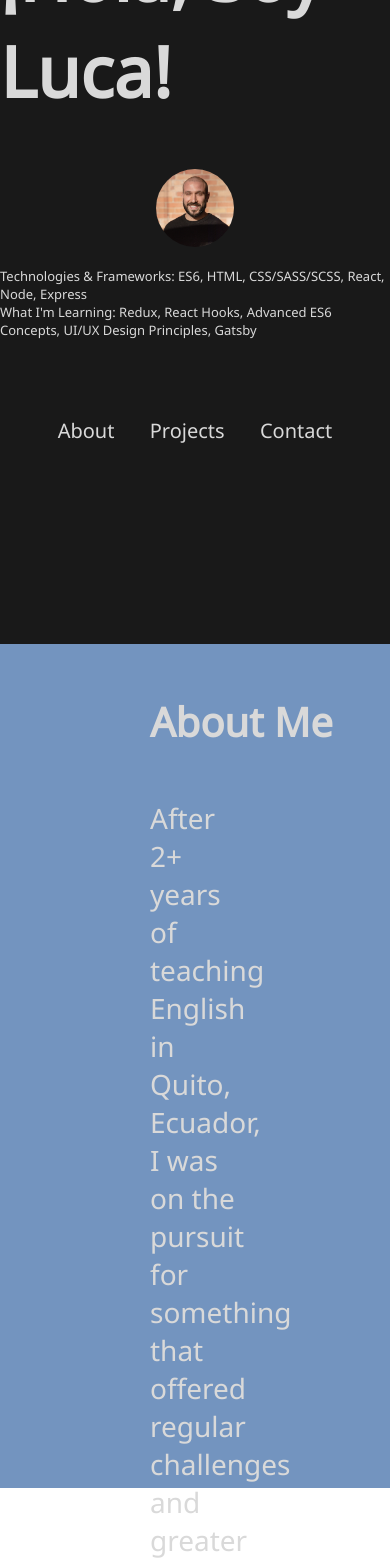
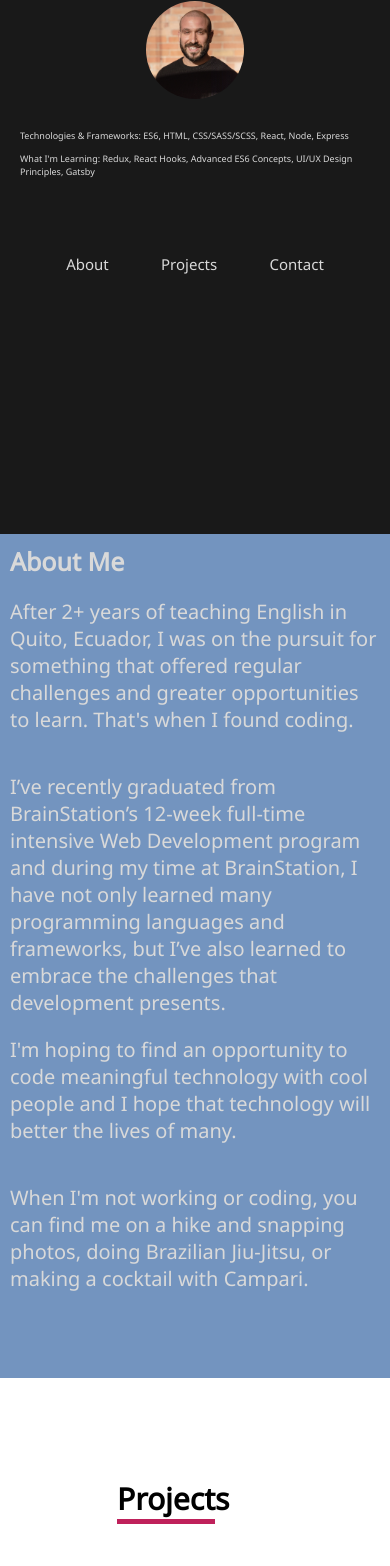
Before and after one commit to LucaLam/portfolio2020, a React (Create React App) app: page / in a window 390 px wide. Shown: the part 200-1766 px from the top of the page. Built offline with nearby package versions, Linux system fonts and the light colour scheme.

Commit message:
using media queries for mobile and tablet versions of site

```diff
--- a/src/components/card/card.scss
+++ b/src/components/card/card.scss
@@ -11,10 +11,18 @@
         .project-card-title{
             color: $default-project-page-font;
             margin-bottom: 10px;
+
+            @include mobile{
+                text-align: center;
+            }
         }
 
         .project-card-description{
             color: $default-project-page-font;
+
+            @include mobile{
+                text-align: center;
+            }
         }
 
     .button-container{
@@ -32,6 +40,13 @@
             margin-right: 30px;
             text-align: center;
             opacity: 0.7;
+
+            @include mobile{
+                width: 100px;
+                font-size: 12px;
+                margin: 0;
+                margin-right: 10px;
+            }
         }
 
 
@@ -41,6 +56,13 @@
             border: 2px black solid;
             margin-right: 30px;
             text-align: center;
+
+            @include mobile{
+                width: 100px;
+                font-size: 12px;
+                margin: 0;
+                margin-right: 10px;
+            }
 
             &:hover{
                 border-radius: 70px;
--- a/src/components/header/header.scss
+++ b/src/components/header/header.scss
@@ -15,6 +15,10 @@
         font-size: 20px;
         font-family: $default-text-style;
 
+        @include mobile{
+            font-size: 15px;
+        }
+
         &:hover{
             color: snow;
             opacity: 0.8;
--- a/src/pages/About/about.scss
+++ b/src/pages/About/about.scss
@@ -10,6 +10,16 @@
         padding-left: 150px;
         font-size: 40px;
         font-family: $default-text-style;
+
+        @include mobile{
+            padding: 10px;
+            font-size: 25px;
+        }
+
+        @include tablet {
+            padding: 10px;
+            font-size: 25px;
+          }
     }
 
     .about-text{
@@ -17,5 +27,15 @@
         font-size: 28px;
         padding: 0 150px 0 150px;
         font-family: $default-text-style;
+
+        @include mobile{
+            padding: 10px;
+            font-size: 15px;
+        }
+
+        @include tablet {
+            padding: 10px;
+            font-size: 20px;
+          }
     }
 }
--- a/src/pages/Contact/contact.scss
+++ b/src/pages/Contact/contact.scss
@@ -7,12 +7,25 @@
     flex-direction: column;
     justify-content: space-between;
 
+    @include mobile{
+        height:  70vh;
+    }
+
+    @include tablet {
+        height: 80vh;
+    }
+
     .contact-tag{
         font-size: 60px;
         padding-top: 70px;
         text-align: center;
         font-family: $contact-font;
         color: $default-font-color;
+
+        @include mobile{
+            font-size: 40px;
+        }
+
 
         .email-tag{
             &:hover{
--- a/src/pages/Landing/landing.scss
+++ b/src/pages/Landing/landing.scss
@@ -3,6 +3,10 @@
 .landing {
   background-color: rgba(0,0,0,0.9);
   height: 100vh;
+
+  @include mobile{
+    height: 87vh;
+}
 
   .headshot-headline-container {
       position: relative;
@@ -17,7 +21,11 @@
       font-size: 70px;
       margin-bottom: 50px;
       font-family: $default-text-style;
-      animation: fadein 5s;
+      animation: fadein 10s;
+
+      @include mobile{
+        font-size: 30px;
+      }
     }
 
       @keyframes fadein {
@@ -34,6 +42,14 @@
       transition: transform 2s;
       animation: fadein 4s;
 
+      @include mobile{
+        width: 50%;
+    }
+
+    @include tablet {
+      width: 25%;
+    }
+
       &:hover{
         transform: rotate(360deg);
       }
@@ -48,6 +64,11 @@
       font-family: $default-text-style;
       color: $default-font-color;
       font-size: 13px;
+
+      @include mobile{
+        font-size: 9px;
+        margin: 10px 20px 0 20px;
+      }
     }
   }
 
--- a/src/pages/Project/projects.scss
+++ b/src/pages/Project/projects.scss
@@ -11,5 +11,17 @@
         border-bottom: $default-on-hover-color solid 5px;
         width: 14%;
         padding-bottom: 4px;
+
+        @include mobile{
+            font-size: 30px;
+            margin-left: 30%;
+            padding: 0;
+            text-align: center;
+            width: 35%;
+        }
+
+        @include tablet {
+            width: 25%;
+          }
     }
 }
--- a/src/styles/variables.scss
+++ b/src/styles/variables.scss
@@ -6,3 +6,12 @@ $default-project-page-font: #0D0D0D;
 
 $default-text-style: 'Noto Sans', ;
 $contact-font: 'Pacifico', ;
+
+@mixin mobile {
+    @media screen and (max-width: 767px) {@content;}
+}
+
+@mixin tablet {
+    @media screen and (max-width: 1023px) { @content;}
+
+}
```
